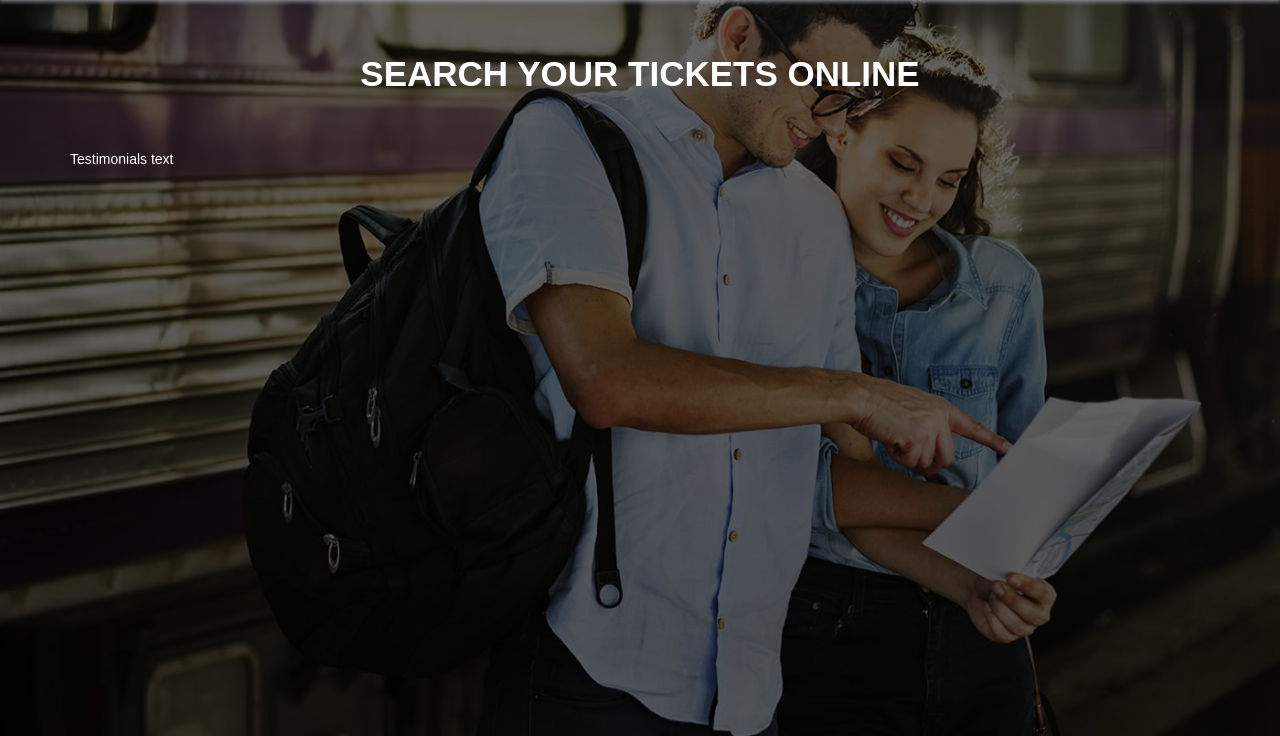
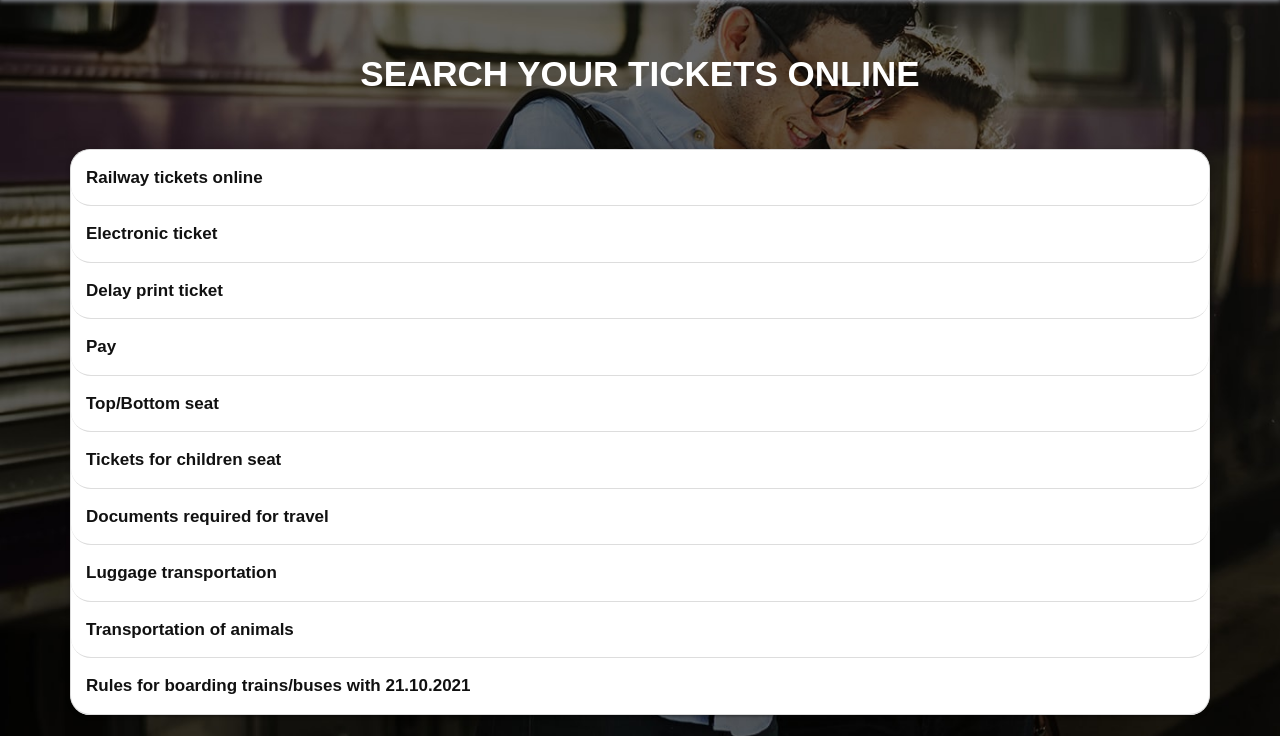
Before and after one commit to alarmichanin/djangoProj, a Django app: page /testimonials/ in a window 1280 px wide. Shown: the part 64-800 px from the top of the page. Run offline with Django 3.2, Linux system fonts and the light colour scheme; some libraries are stand-ins or nearby versions.

Commit message:
Testimonials page design

```diff
--- a/static/base/css/testimonials.css
+++ b/static/base/css/testimonials.css
@@ -0,0 +1,23 @@
+:root {
+    --color-white: #ffffff;
+    --color-dark: #111111;
+    --color-green: rgba(2, 192, 130, .75);
+}
+
+.collapsible {
+    border-radius: 20px;
+}
+
+.collapsible-header {
+    border-radius: 20px;
+    font-size: 17px;
+    font-weight: 700;
+    color: var(--color-dark);
+    background-color: var(--color-white);
+}
+
+.collapsible-text {
+    font-size: 15px;
+    color: var(--color-dark);
+    background-color: var(--color-white);
+}
--- /dev/null
+++ b/static/base/js/testimonials.js
@@ -0,0 +1,4 @@
+document.addEventListener('DOMContentLoaded', function () {
+    var elems = document.querySelectorAll('.collapsible');
+    var instances = M.Collapsible.init(elems, options);
+});
--- a/templates/booking/testimonials.html
+++ b/templates/booking/testimonials.html
@@ -1,12 +1,75 @@
 {% extends "../booking/base.html" %}
-{% load static %}
 
 
 {% block link %}
+{% load static %}
 <link rel="stylesheet" href="{% static 'base/css/testimonials.css' %}">
 {% endblock %}
 
 
 {% block content %}
-    Testimonials text
+    <ul class="collapsible collapsible-text">
+        <li>
+            <div class="collapsible-header">Railway tickets online</div>
+            <div class="collapsible-body"><span>Tickets that you receive after payment is a complete travel documents, which gives you the right to travel by ukrainian trains. Tickets are of 2 types: electronic and delayed printing. </span></div>
+        </li>
+        <li>
+            <div class="collapsible-header">Electronic ticket</div>
+            <div class="collapsible-body"><span> This is a travelling document you can go directly to your train car with.</span></div>
+        </li>
+        <li>
+            <div class="collapsible-header">Delay print ticket</div>
+            <div class="collapsible-body"><span>Ticket with delay printing - is a travel document that needs to be exchanged at the railway ticket office, at any time, but no later than 15 minutes before train departure. Big railway stations have separate ticket offices for exchanging delay printing tickets to real tickets.</span></div>
+        </li>
+        <li>
+            <div class="collapsible-header">Pay</div>
+            <div class="collapsible-body"><span> You can pay for your tickets using banking cards VISA/MASTER CARD/MAESTRO.
+                <br/><br/>Top/Bottom seat</span></div>
+        </li>
+        <li>
+            <div class="collapsible-header">Top/Bottom seat</div>
+            <div class="collapsible-body"><span>Top/bottom position in ukrainian trains is numbered as follows: even - the top, odd - the bottom.</span></div>
+        </li>
+        <li>
+            <div class="collapsible-header">Tickets for children seat</div>
+            <div class="collapsible-body"><span>Ukrainian railways has discounts for children. The discount amount depends on the age of the child, you can see after you have specify the age of the child and add tickets to the basket. Ticket for the child is only valid if you submit a document confirming the child's age, when boarding on a train. Children up to 6 years old travel for free, without a separate seat. Children from 6 to 14 years old have a discount. Children from 14 years old have full price of the ticket. When travelling with more than 2 children up to 6 years old per 1 adult you need to buy a ticket for a seat.</span></div>
+        </li>
+        <li>
+            <div class="collapsible-header">Documents required for travel</div>
+            <div class="collapsible-body"><span>For travelling by ukrainian railways you need to have one of the following identity documents:
+                <br/>- passport;
+                <br/>- birth certificate (for children up to 14 years);
+                <br/>- driver's license.</span></div>
+        </li>
+        <li>
+            <div class="collapsible-header">Luggage transportation</div>
+            <div class="collapsible-body"><span>Passenger has a right to take a baggage not more then 36 kilograms.</span></div>
+        </li>
+        <li>
+            <div class="collapsible-header">Transportation of animals</div>
+            <div class="collapsible-body"><span>Dogs:
+                <br/>- transportation of animals is carried out in the presence of a veterinary document and an electronic ticket for the transportation of the animal (you need to put a mark on the transportation of the animal under the passenger's data);
+                <br/>- dogs of small breeds must be transported in a bag with a waterproof or absorbent bottom. Animals can also be transported in SV cars provided that all seats in the compartment are redeemed;
+                <br/>- dogs of large breeds (above 45 cm) are transported in a muzzle and on a leash, in a separate compartment, in which the owner of the animal must buy all 4 seats.
+
+                <br/><br/>Cats:
+                <br/>- cats are transported in special boxes, baskets, cages with a waterproof or absorbent bottom. For transportation it is necessary to issue a receipt for the transportation of the animal (put a mark on the transportation of the animal under the passenger's data). One passenger can transport only one cat.
+
+                <br/><br/> Birds:
+                <br/>- small house animals and decorative house birds (not more than two individuals) are transported in boxes, baskets, cages or containers with a waterproof absorbent bottom (not more than one place of hand luggage).</span></div>
+        </li>
+        <li>
+            <div class="collapsible-header">Rules for boarding trains/buses with 21.10.2021</div>
+            <div class="collapsible-body"><span>According to the decree of the Cabinet of Ministers of Ukraine, from 10/21/2021 passengers over 18 years old when boarding a train, bus or plane must present one of the following documents:
+                negative PCR test (done no earlier than 72 hours before the trip)
+                negative rapid antigen test (done no earlier than 72 hours before travel)
+                a document confirming the receipt of a full course of vaccination;
+                a document confirming the receipt of one dose of a pre-dose vaccine;
+                an international, domestic or foreign certificate confirming vaccination against COVID-19 with one dose of a single dose vaccine (yellow certificates) or one dose of a single dose vaccine or two doses of a single dose vaccine (green certificates)
+                a document on recovery, the action of which is confirmed using the Unified State Web Portal of Electronic Services, in particular, using the mobile application of the Portal Diya (Diya).</span></div>
+        </li>
+    </ul>
 {% endblock content %}
+{% load static %}
+<script type="module" src="{% static 'base/js/materialize.min.js' %}"></script>
+<script type="module" src="{% static 'base/js/testimonials.js' %}"></script>
```
